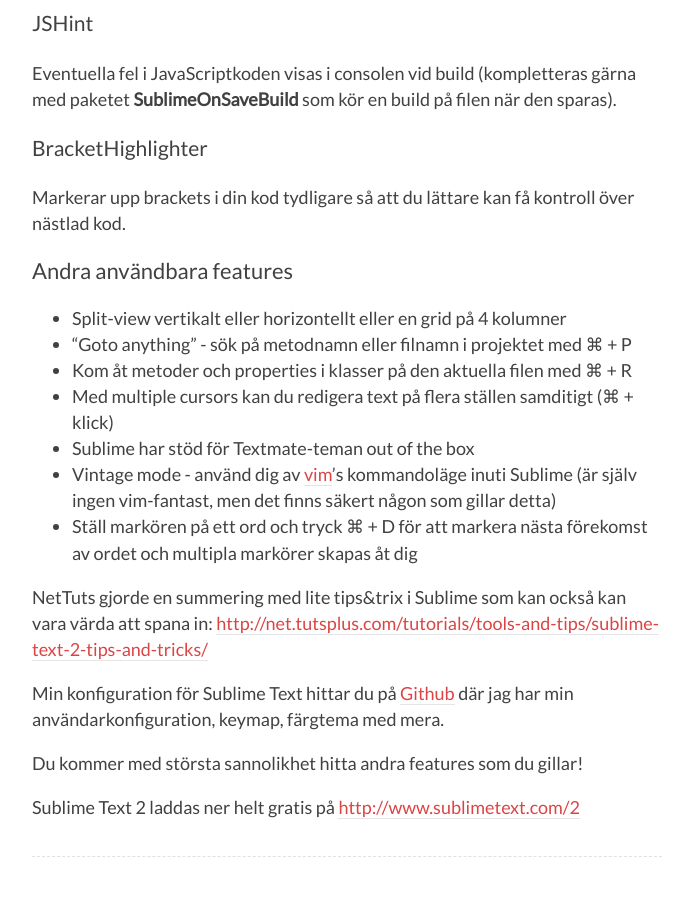
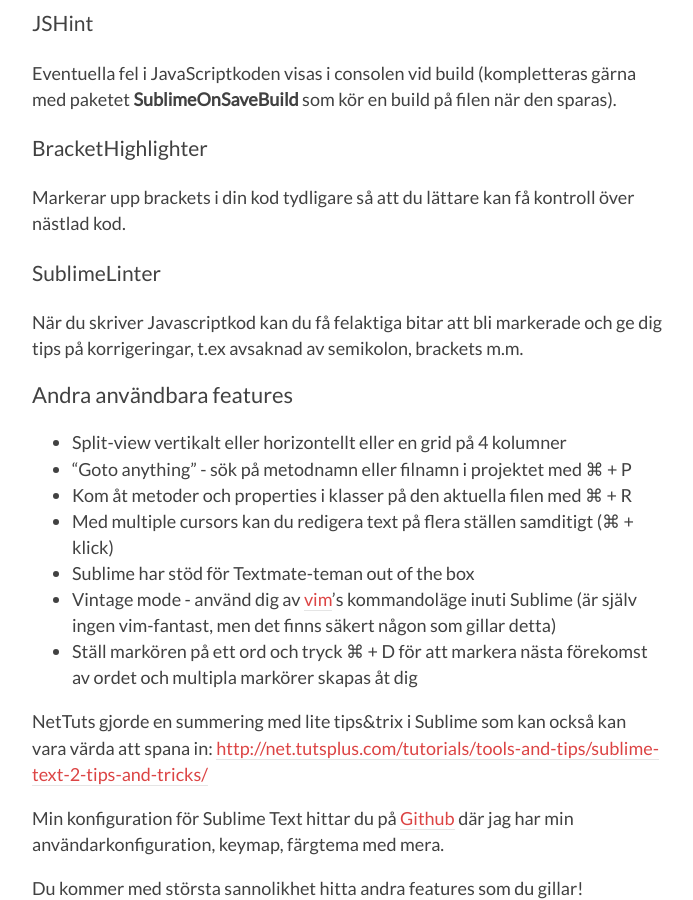
Before and after one commit to wibron/wibron.github.com, a Jekyll site: the page built from _posts/2012-08-22-sublime-text-2.md, in a window 1280 px wide and 900 px high, scrolled down 2002 px. Shown: the whole window, without its empty margins (293-986 px from the left). Built offline with Jekyll 4.4.1, drawn with Linux system fonts in a browser that asks for light colours; comment, search, counter and statistics services are not loaded; some of the changed text lies outside the part shown.

Commit message:
Add section about SublimeLinter

````diff
--- a/_posts/2012-08-22-sublime-text-2.md
+++ b/_posts/2012-08-22-sublime-text-2.md
@@ -17,7 +17,7 @@
 ### Soda ###
 Soda gör Sublime's UI lite behagligare. Finns i mörkt/ljust och olika utseenden på tabbarna.
 
-### <del>ZenCoding</del> Emmet ###
+### Emmet (f.d. ZenCoding) ###
 Förenklar prototypande av HTML. Generera t.ex en lista genom att skriva
 
 ```
@@ -44,6 +44,9 @@
 ### BracketHighlighter ###
 Markerar upp brackets i din kod tydligare så att du lättare kan få kontroll över nästlad kod.
 
+### SublimeLinter ###
+När du skriver Javascriptkod kan du få felaktiga bitar att bli markerade och ge dig tips på korrigeringar, t.ex avsaknad av semikolon, brackets m.m.
+
 ## Andra användbara features ##
 
 * Split-view vertikalt eller horizontellt eller en grid på 4 kolumner
````
